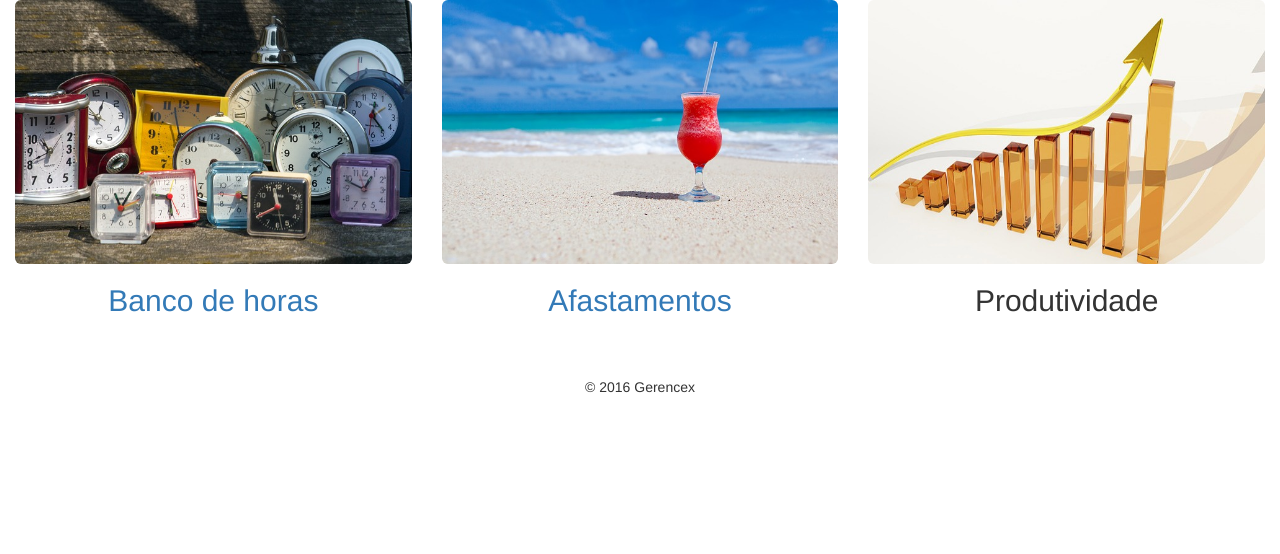
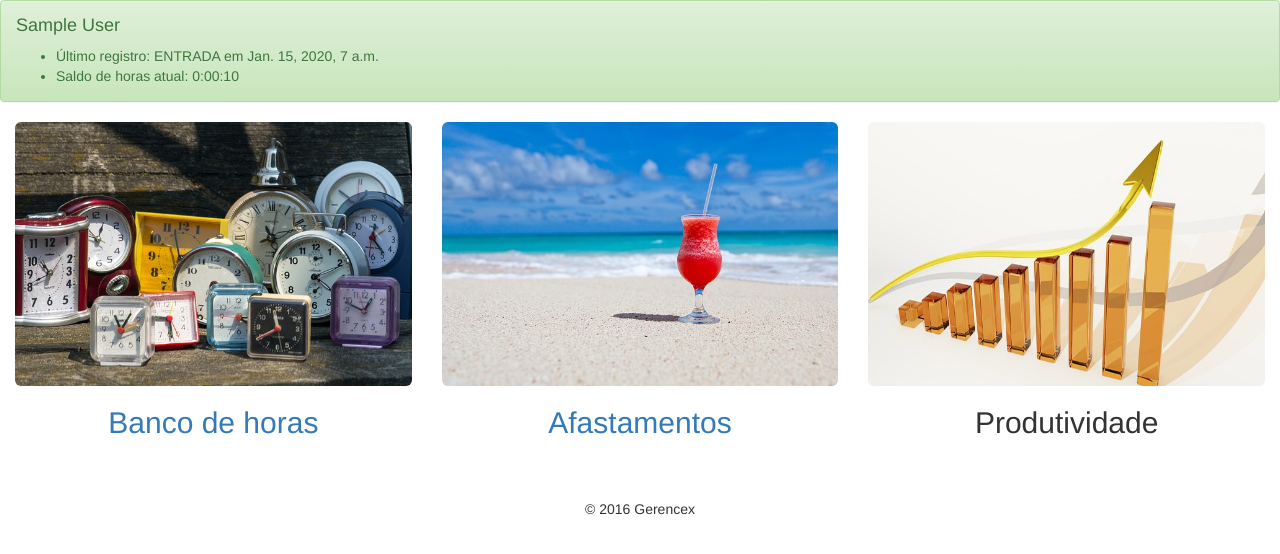
Before and after one commit to flavoso/gerencex, a Django app: page / in a window 1280 px wide. Shown: the part 112-666 px from the top of the page. Run offline with Django 3.2, Linux system fonts and the light colour scheme; a user stored in the database is signed in; tables that the repository leaves empty hold one stand-in row (values such as "Sample post"); some libraries are stand-ins or nearby versions.

Commit message:
The home page now informs user about his/her last Timing registry.

```diff
--- a/gerencex/core/templates/index.html
+++ b/gerencex/core/templates/index.html
@@ -3,6 +3,18 @@
 
 {% block content %}
 <section class="container-fluid">
+<div class="row">
+    <div class="alert alert-success" role="alert">
+{#        <h3>Último registro: {{ status|capfirst }} em {{ date_time|time:"SHORT_DATE_FORMAT" }} às#}
+{#            {{ date_time|time:"H:i:s" }}</h3>#}
+        <h4>{{ user.first_name }} {{ user.last_name }}</h4>
+        <ul>
+            <li>Último registro: {{ status|upper }} em {{ date_time }}</li>
+            <li>Saldo de horas atual: {{ balance }}</li>
+        </ul>
+
+    </div>
+</div>
 <div class="row">
     <figure class="col-sm-4">
         <a href="{% url 'hours_bank' %}">
--- a/gerencex/core/views.py
+++ b/gerencex/core/views.py
@@ -15,7 +15,18 @@ from gerencex.core.time_calculations import calculate_credit, calculate_debit
 
 @login_required
 def home(request):
-    return render(request, 'index.html')
+    at_work = request.user.userdetail.atwork
+    status = 'entrada' if at_work else 'saída'
+    tickets = Timing.objects.filter(user=request.user)
+    date_time = tickets.last().date_time if tickets else ''
+    lines = HoursBalance.objects.filter(user=request.user)
+    balance = lines.last().time_balance() if lines else ''
+    context = {
+        'status': status,
+        'date_time': date_time,
+        'balance': balance
+    }
+    return render(request, 'index.html', context)
 
 
 @login_required
```
